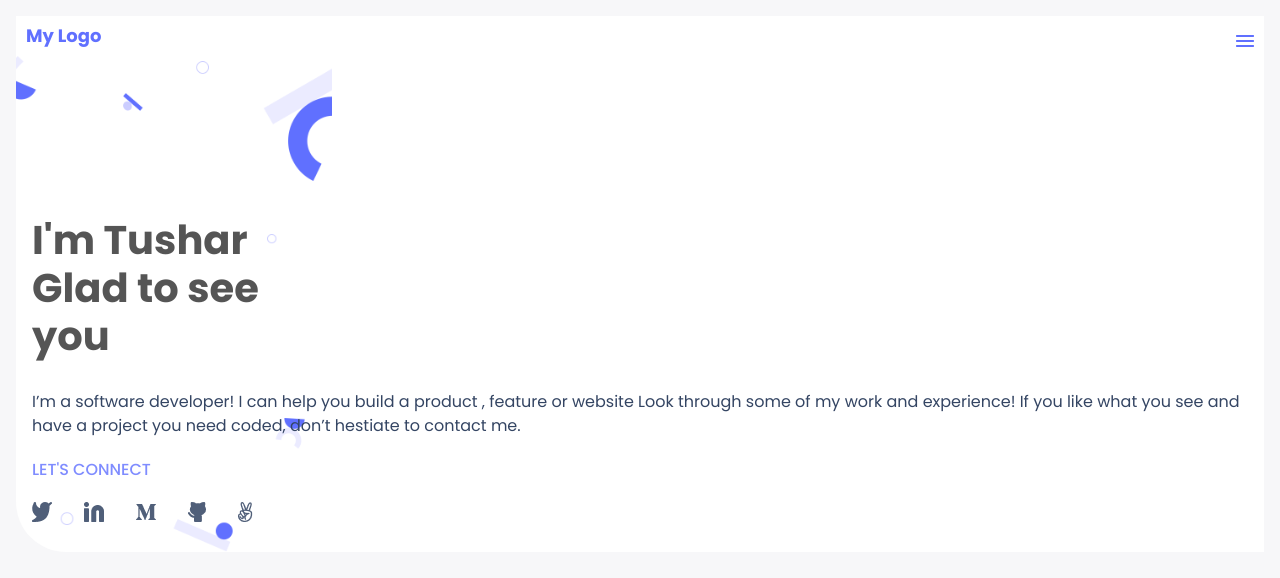
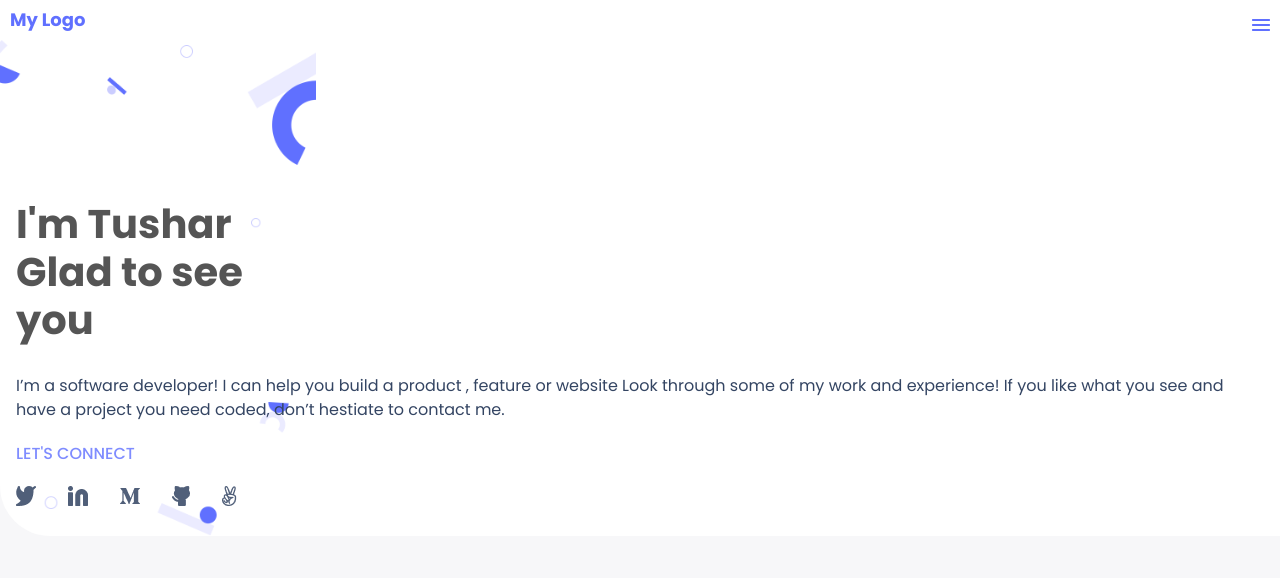
Before and after one commit to Mbiakop1/Portfolio-Setup_and_Mobile-, a website: page index.html in a window 1280 px wide. Drawn offline with Linux system fonts and the light colour scheme.

Commit message:
Update style.css
Modified css file

```diff
--- a/style.css
+++ b/style.css
@@ -5,7 +5,6 @@
 }
 
 body {
-  margin: 16px 16px;
   background-color: #f7f7f9;
 }
 
```
